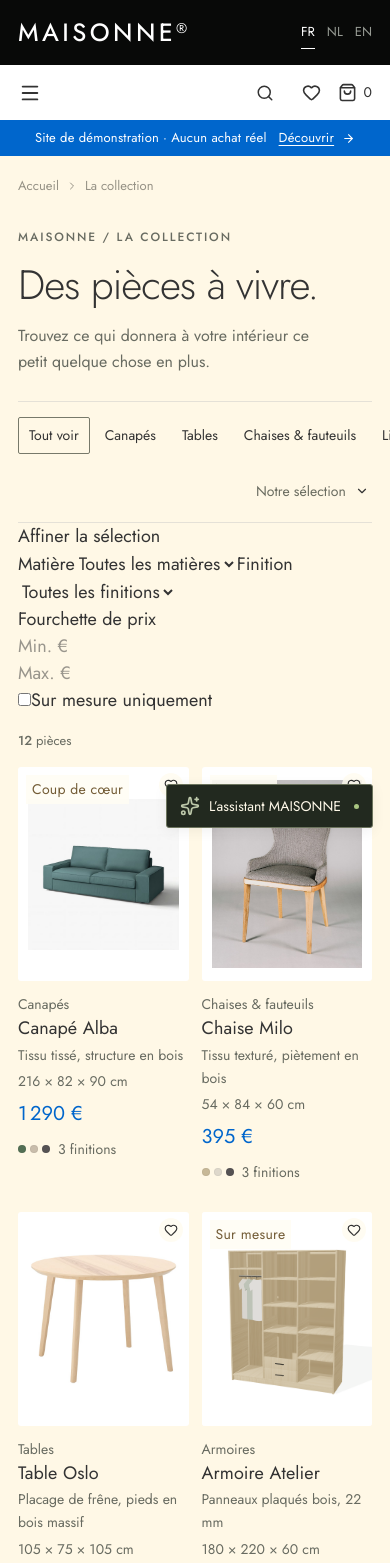
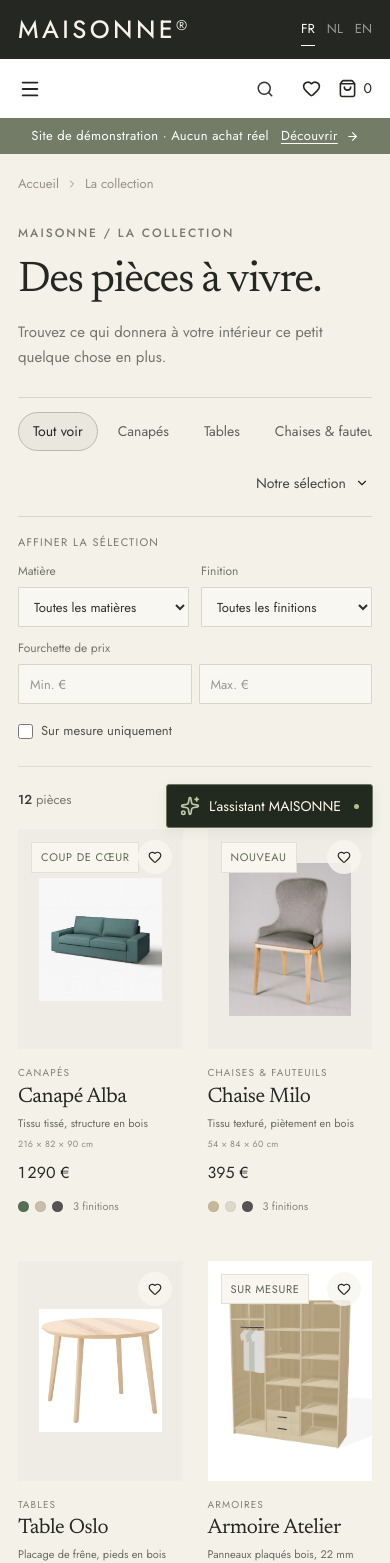
Before and after one commit to mishpesh/maisonne_hunt, a React (Vite) app: page /collection in a window 390 px wide. Shown: the top 1563 px of the page. Built offline with nearby package versions, Linux system fonts and the light colour scheme.

Commit message:
Sync MAISONNE concept refresh

```diff
--- a/src/styles.css
+++ b/src/styles.css
@@ -3872,3 +3872,476 @@ body {
     font-size: 14px;
   }
 }
+
+
+/* MAISONNE concept refresh — editorial typography and a restrained material palette. */
+:root {
+  --cream: #F4F1E9;
+  --ink: #252722;
+  --muted: #74766D;
+  --border: #DEDACF;
+  --blue: #626E57;
+  --green: #858D75;
+  color: var(--ink);
+  background: var(--cream);
+}
+body {
+  color: var(--ink);
+  background: var(--cream);
+}
+h1,
+h2,
+h3 {
+  font-family: "Newsreader", Georgia, serif;
+  font-weight: 400;
+  letter-spacing: -0.025em;
+}
+.wordmark,
+.navigation-inner nav > a,
+.search-trigger,
+.button,
+.eyebrow,
+.small,
+.product-category,
+.product-dimensions,
+.catalog-filter-heading,
+.catalog-filter-field > span,
+.catalog-price-range > span {
+  font-family: "Jost", "Avenir Next", sans-serif;
+}
+.wordmark {
+  color: #F6F3EB;
+  font-weight: 450;
+}
+.brand-bar {
+  background: #252722;
+}
+.brand-inner {
+  height: 66px;
+}
+.navigation-inner {
+  height: 59px;
+}
+.navigation-inner nav > a,
+.search-trigger {
+  font-size: 15px;
+}
+.announcement {
+  background: #737C67;
+  color: #fff;
+  min-height: 36px;
+  font-size: 13px;
+  letter-spacing: 0.35px;
+}
+.announcement > a {
+  color: #fff;
+}
+.text-link:hover,
+.product-info h3:hover,
+.breadcrumb > a:hover {
+  color: #657157;
+}
+.button {
+  border-radius: 1px;
+}
+.button.primary {
+  background: #252722;
+  color: #fff;
+}
+.button.primary:hover {
+  background: #4B5145;
+}
+.button.outline {
+  border-color: #BDBDAF;
+}
+.button.outline:hover {
+  background: #EAE7DC;
+}
+button:focus-visible,
+a:focus-visible,
+input:focus-visible,
+textarea:focus-visible,
+select:focus-visible,
+summary:focus-visible {
+  outline-color: #78836B;
+}
+.hero .button {
+  background: #252722;
+  color: #fff;
+}
+.hero .button:hover {
+  background: #4B5145;
+}
+.catalog-page {
+  padding-bottom: 92px;
+}
+.catalog-heading {
+  padding: 8px 0 40px;
+}
+.catalog-heading > .eyebrow {
+  color: #777B6C;
+  letter-spacing: 2px;
+}
+.catalog-heading h1 {
+  font-family: "Newsreader", Georgia, serif;
+  font-size: clamp(50px, 6.1vw, 76px);
+  line-height: 0.98;
+  letter-spacing: -2.2px;
+  margin-top: 17px;
+}
+.catalog-heading > p:last-child {
+  color: #74766D;
+  font-size: 17px;
+  max-width: 540px;
+  margin-top: 18px;
+}
+.catalog-toolbar {
+  border-top: 1px solid #D9D5C9;
+  border-bottom: 1px solid #D9D5C9;
+  padding-block: 14px;
+}
+.filter-tabs {
+  gap: 5px;
+}
+.filter-tabs button {
+  color: #5F6259;
+  border: 1px solid transparent;
+  border-radius: 99px;
+  padding: 8px 14px;
+  font-size: 14px;
+  transition: background 0.18s, border-color 0.18s, color 0.18s;
+}
+.filter-tabs button:hover {
+  background: #E9E7DE;
+}
+.filter-tabs button.active {
+  color: #252722;
+  background: #E9E7DE;
+  border-color: #B7BAAA;
+}
+.sort-select select {
+  color: #45483F;
+  font-size: 14px;
+}
+.catalog-filter-panel {
+  padding: 17px 0 20px;
+  border-bottom: 1px solid #E0DCD1;
+}
+.catalog-filter-heading {
+  display: flex;
+  align-items: center;
+  gap: 9px;
+  color: #76796D;
+  text-transform: uppercase;
+  letter-spacing: 1.25px;
+  font-size: 11px;
+  margin-bottom: 12px;
+}
+.catalog-filter-heading > span + span {
+  display: inline-flex;
+  align-items: center;
+  justify-content: center;
+  width: 19px;
+  height: 19px;
+  border-radius: 50%;
+  background: #E5E7DC;
+  color: #505A46;
+  letter-spacing: 0;
+  font-size: 11px;
+}
+.catalog-filter-bar {
+  display: grid;
+  grid-template-columns: 1fr 1fr 1.25fr 1.25fr auto;
+  align-items: end;
+  gap: 15px;
+}
+.catalog-filter-field,
+.catalog-price-range {
+  min-width: 0;
+  display: flex;
+  flex-direction: column;
+  gap: 7px;
+}
+.catalog-filter-field > span,
+.catalog-price-range > span {
+  color: #73766B;
+  font-size: 12px;
+}
+.catalog-filter-field select,
+.catalog-price-range input {
+  width: 100%;
+  min-width: 0;
+  height: 40px;
+  border: 1px solid #D8D5C9;
+  border-radius: 1px;
+  background: #F9F7F1;
+  color: #30322C;
+  padding: 0 11px;
+  font-size: 13px;
+}
+.catalog-filter-field select {
+  appearance: auto;
+}
+.catalog-price-range > div {
+  display: grid;
+  grid-template-columns: 1fr 1fr;
+  gap: 7px;
+}
+.catalog-price-range input::placeholder {
+  color: #99998D;
+  opacity: 1;
+}
+.catalog-custom-filter {
+  display: flex;
+  align-items: center;
+  gap: 8px;
+  min-height: 40px;
+  font-size: 13px;
+  color: #50534A;
+  white-space: nowrap;
+}
+.catalog-custom-filter input {
+  width: 15px;
+  height: 15px;
+  accent-color: #67745A;
+}
+.catalog-filter-reset {
+  min-height: 40px;
+  display: inline-flex;
+  align-items: center;
+  justify-content: center;
+  gap: 5px;
+  color: #74766D;
+  font-size: 12px;
+  white-space: nowrap;
+  border-bottom: 1px solid #B9B9AC;
+  padding-inline: 2px;
+}
+.catalog-filter-reset:hover {
+  color: #30342B;
+  border-color: #69745A;
+}
+.catalog-count {
+  color: #77796F;
+  font-size: 13px;
+  padding-block: 22px 19px;
+}
+.catalog-count strong {
+  color: #34372F;
+  font-weight: 500;
+}
+.catalog-grid {
+  column-gap: 25px;
+  row-gap: 46px;
+}
+.product-card {
+  min-width: 0;
+}
+.product-image {
+  height: 315px;
+  background: #EEECE5;
+  border-radius: 0;
+}
+.product-image img {
+  object-fit: contain;
+  padding: 21px;
+}
+.product-image:hover img {
+  transform: scale(1.035);
+}
+.product-badge {
+  top: 13px;
+  left: 13px;
+  padding: 6px 9px;
+  background: #F8F6EF;
+  border: 1px solid #E4E0D4;
+  color: #5E6952;
+  font-size: 11px;
+  letter-spacing: 0.65px;
+  text-transform: uppercase;
+}
+.product-badge.custom {
+  color: #5A6250;
+}
+.product-image .favourite {
+  top: 11px;
+  right: 11px;
+  width: 34px;
+  height: 34px;
+  background: #F8F6EFD9;
+}
+.favourite.selected {
+  color: #68765A;
+}
+.product-reveal {
+  background: #F8F6EF;
+  border: 1px solid #E3DFD3;
+  color: #30322C;
+  font-size: 13px;
+  padding: 12px 14px;
+}
+.product-info {
+  margin-top: 16px;
+  gap: 8px;
+}
+.product-info > .price {
+  color: #292B26;
+  font-size: 17px;
+  padding-top: 22px;
+}
+.product-info .price small {
+  color: #77796F;
+  font-size: 11px;
+}
+.product-copy {
+  min-width: 0;
+}
+.product-category {
+  color: #818276 !important;
+  font-size: 10px !important;
+  letter-spacing: 1.15px;
+  text-transform: uppercase;
+  margin: 0 0 4px !important;
+}
+.product-info h3 {
+  color: #252722;
+  font-family: "Newsreader", Georgia, serif;
+  font-size: 24px;
+  font-weight: 400;
+  line-height: 1.16;
+  letter-spacing: -0.45px;
+}
+.product-info h3:hover {
+  color: #657157;
+}
+.product-info .product-material {
+  color: #686B61;
+  font-size: 12px;
+  line-height: 1.45;
+  margin-top: 6px;
+  max-width: 230px;
+}
+.product-info .product-dimensions {
+  color: #8A8B80;
+  font-size: 10px;
+  letter-spacing: 0.3px;
+  margin-top: 5px;
+}
+.card-swatches {
+  gap: 6px;
+  margin-top: 13px;
+}
+.card-swatches > span {
+  width: 11px;
+  height: 11px;
+}
+.card-swatches > small {
+  color: #85877C;
+  font-size: 11px;
+}
+.price {
+  color: #292B26;
+}
+.product-page .price,
+.product-price-row > .price {
+  color: #292B26;
+}
+.product-badge.blue {
+  color: #5A6650;
+}
+@media (max-width: 1100px) {
+  .catalog-filter-bar {
+    grid-template-columns: repeat(2, minmax(0, 1fr));
+  }
+  .catalog-custom-filter {
+    align-self: center;
+  }
+}
+@media (max-width: 900px) {
+  .brand-promise {
+    margin-left: 10px;
+    font-size: 13px;
+  }
+  .product-image {
+    height: 260px;
+  }
+}
+@media (max-width: 640px) {
+  .brand-inner {
+    height: 59px;
+  }
+  .brand-promise {
+    display: none;
+  }
+  .catalog-heading {
+    padding: 5px 0 27px;
+  }
+  .catalog-heading h1 {
+    font-size: clamp(43px, 11vw, 58px);
+    letter-spacing: -1.5px;
+  }
+  .catalog-heading > p:last-child {
+    font-size: 15px;
+  }
+  .catalog-toolbar {
+    align-items: flex-start;
+    flex-direction: column;
+    gap: 11px;
+  }
+  .filter-tabs {
+    width: 100%;
+    flex-wrap: nowrap;
+    overflow-x: auto;
+    padding-bottom: 3px;
+  }
+  .filter-tabs button {
+    flex: 0 0 auto;
+  }
+  .sort-select {
+    align-self: flex-end;
+  }
+  .catalog-filter-bar {
+    grid-template-columns: 1fr 1fr;
+    gap: 12px;
+  }
+  .catalog-price-range {
+    grid-column: span 2;
+  }
+  .catalog-custom-filter {
+    grid-column: span 2;
+    min-height: 30px;
+  }
+  .catalog-filter-reset {
+    justify-self: start;
+    min-height: 30px;
+  }
+  .product-image {
+    height: 220px;
+  }
+  .product-info {
+    display: flex;
+    flex-direction: column;
+    gap: 3px;
+  }
+  .product-info > .price {
+    padding-top: 0;
+    font-size: 16px;
+  }
+  .product-info h3 {
+    font-size: 21px;
+  }
+  .product-info .product-material {
+    font-size: 11px;
+  }
+  .product-info .product-dimensions {
+    font-size: 9px;
+  }
+}
+@media (max-width: 370px) {
+  .product-image {
+    height: 182px;
+  }
+  .product-info h3 {
+    font-size: 19px;
+  }
+}
```
